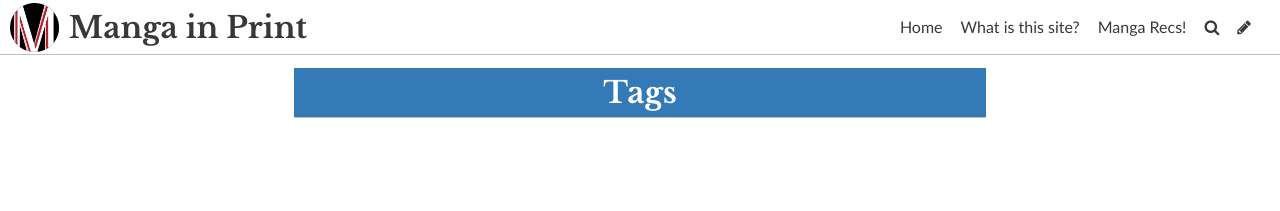
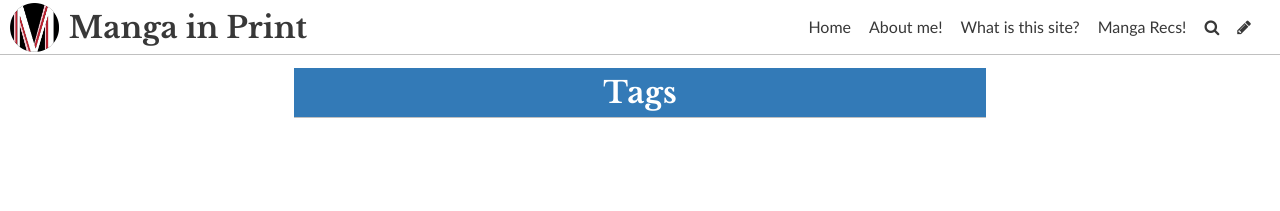
Before and after one commit to emmapollard/typographicdesign, a Jekyll site: the page built from pages/tags.md, in a window 1280 px wide. Shown: the top 211 px of the page. Built offline with Jekyll 4.4.1, drawn with Linux system fonts in a browser that asks for light colours; some web fonts are replaced.

Commit message:
Update Settings “general”

```diff
--- a/_data/settings.yml
+++ b/_data/settings.yml
@@ -11,3 +11,6 @@ favicon: ../uploads/weblogo.png
 gridlayout: true
 fixednavbar: true
 upzoom: true
+items:
+  - name: About me!
+    siteurl: /aboutme/
```
